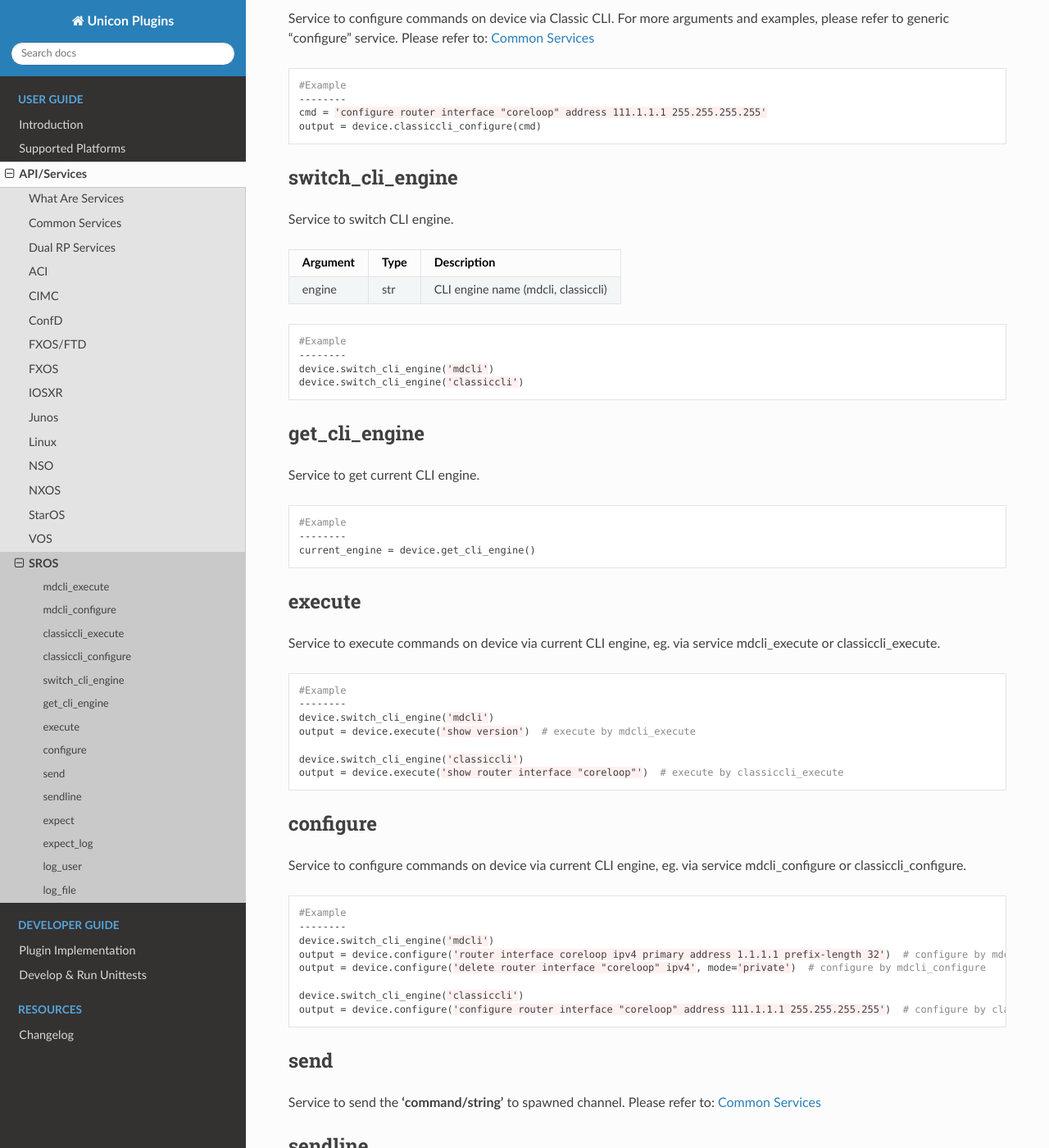
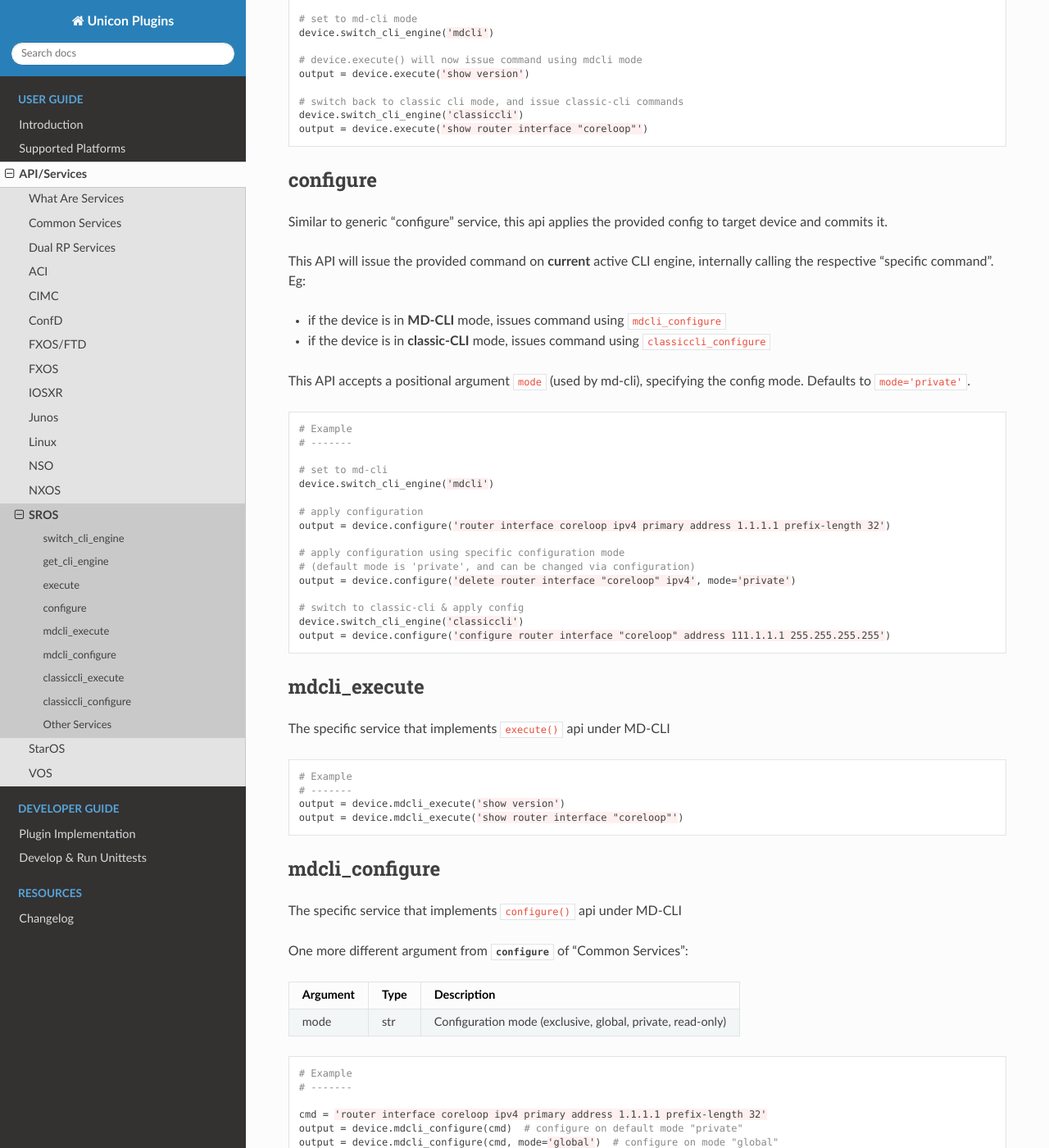
Before and after one commit to CiscoTestAutomation/unicon.plugins, a Sphinx documentation site: the page built from docs/user_guide/services/sros.rst, in a window 1280 px wide and 1400 px high, scrolled down 1179 px. Shown: the whole window at 82% size. Built offline with Sphinx 7.4.7 and the Read the Docs theme 2.0.0, drawn with Linux system fonts in a browser that asks for light colours; pages that are not in the unit, such as notebooks, are missing from menus; the version number could not be read and is left out; some of the changed text lies outside the part shown.

Commit message:
doc update

```diff
--- a/docs/user_guide/services/index.rst
+++ b/docs/user_guide/services/index.rst
@@ -18,8 +18,8 @@
     linux
     nso
     nxos
+    sros
     staros
     vos
-    sros
 
 .. sectionauthor:: ATS Team
--- a/docs/user_guide/services/sros.rst
+++ b/docs/user_guide/services/sros.rst
@@ -1,25 +1,129 @@
 SROS
 ====
-This section lists all services for Nokia SR-OS.
+
+This section documents the services available for Nokia SR-OS (a.k.a. TiMOS).
+The implementations to Nokia SR-OS follows documentation available at:
+https://infocenter.nokia.com/public/7750SR160R1A/index.jsp?topic=%2Fcom.sr.mdcli%2Fhtml%2Fusing_mdcli.html
+
+
+switch_cli_engine
+-----------------
+
+API to switch CLI engine for this device connection
+
+=========  =====    ===========================================================
+Argument   Type     Description
+=========  =====    ===========================================================
+engine     str      CLI engine name (mdcli, classiccli)
+=========  =====    ===========================================================
+
+.. code-block:: python
+
+        # Example
+        # -------
+
+        # switch to md-cli
+        device.switch_cli_engine('mdcli')
+
+        # switch to classic-cli
+        device.switch_cli_engine('classiccli')
+
+get_cli_engine
+--------------
+
+returns the current cli-engine set for this device connection.
+
+.. code-block:: python
+
+        # Example
+        # -------
+
+        current_engine = device.get_cli_engine()
+
+
+execute
+-------
+
+Similar to generic "execute" service, this api runs aribitrary commands on the
+target device, which yields output, and returns to prompt.
+
+This API will issue the provided command on **current** active CLI engine,
+internally calling the respective "specific command". Eg:
+
+- if the device is in **MD-CLI** mode, issues command using ``mdcli_execute``
+
+- if the device is in **classic-CLI** mode, issues command using
+  ``classiccli_execute``
+
+.. code-block:: python
+
+        # Example
+        # -------
+
+        # set to md-cli mode
+        device.switch_cli_engine('mdcli')
+
+        # device.execute() will now issue command using mdcli mode
+        output = device.execute('show version')
+
+        # switch back to classic cli mode, and issue classic-cli commands
+        device.switch_cli_engine('classiccli')
+        output = device.execute('show router interface "coreloop"')
+
+configure
+---------
+
+Similar to generic "configure" service, this api applies the provided config
+to target device and commits it.
+
+This API will issue the provided command on **current** active CLI engine,
+internally calling the respective "specific command". Eg:
+
+- if the device is in **MD-CLI** mode, issues command using ``mdcli_configure``
+
+- if the device is in **classic-CLI** mode, issues command using
+  ``classiccli_configure``
+
+This API accepts a positional argument ``mode`` (used by md-cli), specifying
+the config mode. Defaults to ``mode='private'``.
+
+.. code-block:: python
+
+        # Example
+        # -------
+
+        # set to md-cli
+        device.switch_cli_engine('mdcli')
+
+        # apply configuration
+        output = device.configure('router interface coreloop ipv4 primary address 1.1.1.1 prefix-length 32')
+
+        # apply configuration using specific configuration mode
+        # (default mode is 'private', and can be changed via configuration)
+        output = device.configure('delete router interface "coreloop" ipv4', mode='private')
+
+        # switch to classic-cli & apply config
+        device.switch_cli_engine('classiccli')
+        output = device.configure('configure router interface "coreloop" address 111.1.1.1 255.255.255.255')
+
 
 mdcli_execute
 -------------
-Service to execute commands on device via MD-CLI.
-For more arguments and examples, please refer to generic "execute" service:
-:doc:`Common Services  <generic_services>`
+
+The specific service that implements ``execute()`` api under MD-CLI
 
 .. code-block:: python
 
-        #Example
-        --------
+        # Example
+        # -------
         output = device.mdcli_execute('show version')
         output = device.mdcli_execute('show router interface "coreloop"')
 
 mdcli_configure
 ---------------
-Service to configure commands on device via MD-CLI.
-For more arguments and examples, please refer to generic "configure" service:
-:doc:`Common Services  <generic_services>`
+
+The specific service that implements ``configure()`` api under MD-CLI
+
 
 One more different argument from `configure` of "Common Services":
 
@@ -31,8 +135,9 @@
 
 .. code-block:: python
 
-        #Example
-        --------
+        # Example
+        # -------
+
         cmd = 'router interface coreloop ipv4 primary address 1.1.1.1 prefix-length 32'
         output = device.mdcli_configure(cmd)  # configure on default mode "private"
         output = device.mdcli_configure(cmd, mode='global')  # configure on mode "global"
@@ -41,119 +146,40 @@
 
 classiccli_execute
 ------------------
-Service to execute commands on device via Classic CLI.
-For more arguments and examples, please refer to generic "execute" service:
-:doc:`Common Services  <generic_services>`
+
+The specific service that implements ``execute()`` api under Classic-CLI
 
 .. code-block:: python
 
-        #Example
-        --------
+        # Example
+        # -------
+
         output = device.classiccli_execute('show version')
         output = device.classiccli_execute('show router interface "coreloop"')
 
 classiccli_configure
 --------------------
-Service to configure commands on device via Classic CLI.
-For more arguments and examples, please refer to generic "configure" service.
-Please refer to:
-:doc:`Common Services  <generic_services>`
+The specific service that implements ``configure()`` api under classic-CLI
 
 .. code-block:: python
 
-        #Example
-        --------
+        # Example
+        # -------
+
         cmd = 'configure router interface "coreloop" address 111.1.1.1 255.255.255.255'
         output = device.classiccli_configure(cmd)
 
-switch_cli_engine
------------------
-Service to switch CLI engine.
 
-=========  =====    ===========================================================
-Argument   Type     Description
-=========  =====    ===========================================================
-engine     str      CLI engine name (mdcli, classiccli)
-=========  =====    ===========================================================
 
-.. code-block:: python
+Other Services
+--------------
 
-        #Example
-        --------
-        device.switch_cli_engine('mdcli')
-        device.switch_cli_engine('classiccli')
+The following low-level, generic services are also supported for Nokia SR-OS.
+See :doc:`Common Services  <generic_services>` documentation for usage details.
 
-get_cli_engine
---------------
-Service to get current CLI engine.
-
-.. code-block:: python
-
-        #Example
-        --------
-        current_engine = device.get_cli_engine()
-
-execute
--------
-Service to execute commands on device via current CLI engine, eg. via service mdcli_execute or classiccli_execute.
-
-.. code-block:: python
-
-        #Example
-        --------
-        device.switch_cli_engine('mdcli')
-        output = device.execute('show version')  # execute by mdcli_execute
-
-        device.switch_cli_engine('classiccli')
-        output = device.execute('show router interface "coreloop"')  # execute by classiccli_execute
-
-configure
----------
-Service to configure commands on device via current CLI engine, eg. via service mdcli_configure or classiccli_configure.
-
-.. code-block:: python
-
-        #Example
-        --------
-        device.switch_cli_engine('mdcli')
-        output = device.configure('router interface coreloop ipv4 primary address 1.1.1.1 prefix-length 32')  # configure by mdcli_configure
-        output = device.configure('delete router interface "coreloop" ipv4', mode='private')  # configure by mdcli_configure
-
-        device.switch_cli_engine('classiccli')
-        output = device.configure('configure router interface "coreloop" address 111.1.1.1 255.255.255.255')  # configure by classiccli_configure
-
-send
-----
-Service to send the **'command/string'** to spawned channel.
-Please refer to:
-:doc:`Common Services  <generic_services>`
-
-sendline
---------
-Service to send the **'command/string'** with "\r" to spawned channel.
-Please refer to:
-:doc:`Common Services  <generic_services>`
-
-expect
-------
-Service to match a list of patterns against the buffer.
-Please refer to:
-:doc:`Common Services  <generic_services>`
-
-expect_log
-----------
-Service to enable/disable expect debug log.
-Please refer to:
-:doc:`Common Services  <generic_services>`
-
-log_user
---------
-Service to enable/disable device log on screen.
-Please refer to:
-:doc:`Common Services  <generic_services>`
-
-log_file
---------
-Service to get or change device `FileHandler` file.
-Please refer to:
-:doc:`Common Services  <generic_services>`
+- ``send``
+- ``sendline``
+- ``expect``
+- ``expect_log``
+- ``log_user``
+- ``log_file``
--- a/docs/user_guide/supported_platforms.rst
+++ b/docs/user_guide/supported_platforms.rst
@@ -49,6 +49,7 @@
     ``nxos``, ``n9k``
     ``nxos``, ``nxosv``
     ``nso``
+    ``sros``
     ``staros``
     ``vos``
     ``junos``
```
